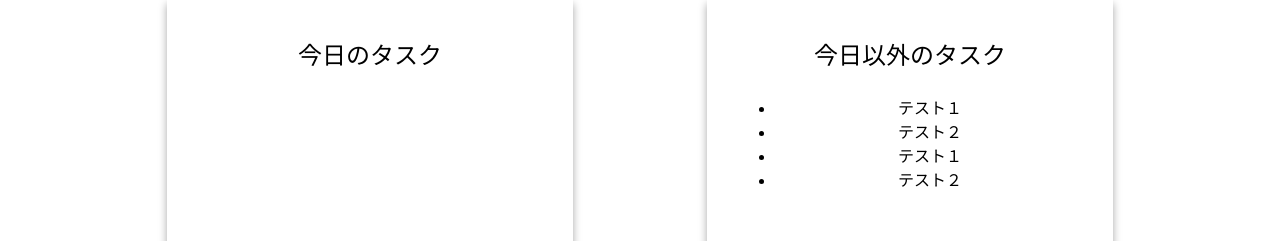
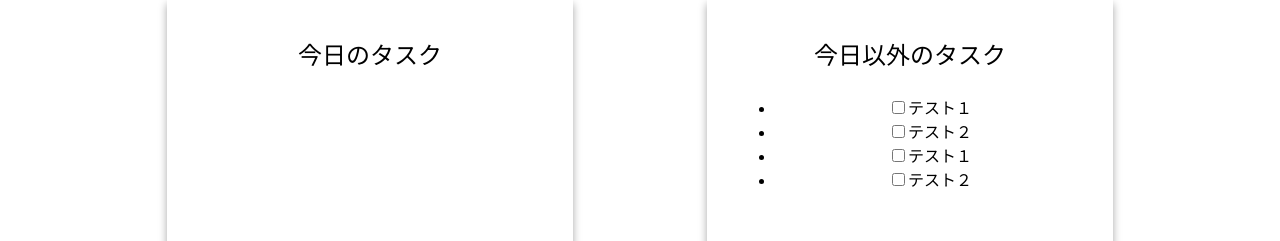
Before and after one commit to mamecom/todo-app, a Vue app: page / in a window 1280 px wide. Shown: the part 321-562 px from the top of the page. Built offline with nearby package versions, Linux system fonts and the light colour scheme; the HTML template or start-up script is replaced by a standard one.

Commit message:
チェックボックス機能実装 　CSSは未実装

```diff
--- a/src/components/pages/MainBody.vue
+++ b/src/components/pages/MainBody.vue
@@ -60,7 +60,7 @@
                 this.todoDay = this.getDate(this.todayOrOtherday);
             }
             this.todoDay = this.getDate(this.todayOrOtherday);
-            const newTodo = ref({ id: this.$store.state.todos.length + 1, text: this.newTodoText ,day: this.todoDay , complete: false })
+            const newTodo = ref({ id: this.$store.state.todos.length + 1, text: this.newTodoText ,day: this.todoDay , done: false })
             this.addTodo(newTodo);
         },
         getDate(todayOrOtherday) {
@@ -79,7 +79,6 @@
         todos() {
             return this.$store.state.todos;
         },
-
     }
   }
   </script>
--- a/src/components/parts/MasterModal.vue
+++ b/src/components/parts/MasterModal.vue
@@ -15,7 +15,6 @@
     export default {
       data() {
         return {
-          // todoDay : "",
         }
       },
       components: {
--- a/src/components/parts/TodoOtherdayCard.vue
+++ b/src/components/parts/TodoOtherdayCard.vue
@@ -4,7 +4,10 @@
             <slot>cardName</slot>
         </p>
         <ul>
-            <li v-for="todo in todayTodos" :key="todo.text">{{ todo.text }}</li>
+            <li v-for="todo in todayTodos" :key="todo.id">
+                <input type="checkbox" v-model="todo.done">
+                <span :class="{ done: todo.done }">{{ todo.text }}</span>
+            </li>
         </ul>
     </div>
 </template>
@@ -45,4 +48,7 @@
       height: 450px;
       filter: drop-shadow(0px 4px 4px rgba(0, 0, 0, 0.35));
     }
+    .done {
+        text-decoration: line-through;
+    }
 </style>
--- a/src/components/parts/TodoTodayCard.vue
+++ b/src/components/parts/TodoTodayCard.vue
@@ -4,18 +4,30 @@
             <slot>cardName</slot>
         </p>
         <ul>
-            <li v-for="todo in todayTodos" :key="todo.text">{{ todo.text }}</li>
+            <li v-for="todo in todayTodos" :key="todo.id">
+                <input type="checkbox" v-model="todo.done">
+                <span :class="{ done: todo.done }">{{ todo.text }}</span>
+            </li>
         </ul>
     </div>
 </template>
 
 <script>
+import { ref } from 'vue'
+const hideCompleted = ref(false)
 
     export default {
         data() {
             return {
 
             }
+        },
+        methods: {
+            filteredTodos () {
+                return hideCompleted.value
+                    ? this.$store.state.todos.value.filter((t) => !t.done)
+                    : this.$store.state.todos.value
+            },
         },
         computed: {
             todos() {
@@ -45,4 +57,8 @@
       height: 450px;
       filter: drop-shadow(0px 4px 4px rgba(0, 0, 0, 0.35));
     }
+
+    .done {
+        text-decoration: line-through;
+    }
 </style>
--- a/src/components/store/index.js
+++ b/src/components/store/index.js
@@ -3,10 +3,10 @@ import { createStore } from 'vuex'
 export default createStore({
   state: {
     todos: [
-      {id: 1, text: "テスト１" ,day: "2023/2/27" , complete: false},
-      {id: 2, text: "テスト２" ,day: "2023/2/28" , complete: false},
-      {id: 3, text: "テスト１" ,day: "2023/2/27" , complete: false},
-      {id: 4, text: "テスト２" ,day: "2023/3/9" , complete: false},
+      {id: 1, text: "テスト１" ,day: "2023/2/27" , done: false},
+      {id: 2, text: "テスト２" ,day: "2023/2/28" , done: false},
+      {id: 3, text: "テスト１" ,day: "2023/2/27" , done: false},
+      {id: 4, text: "テスト２" ,day: "2023/3/10" , done: false},
     ]
   },
   actions: {
```
